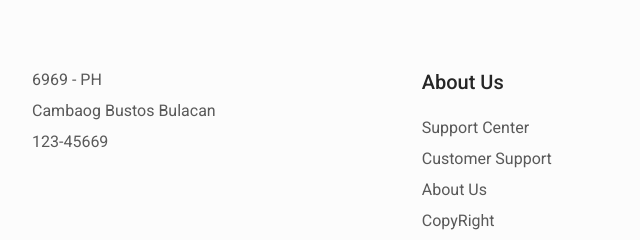
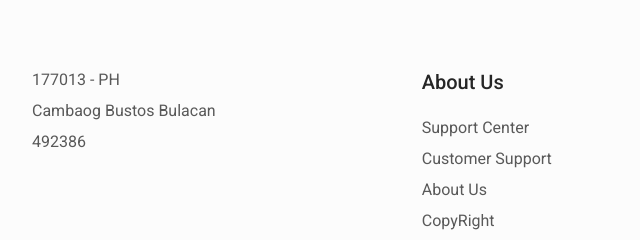
Before and after one commit to DeezCuzz/Cambaog-Bag-E-commerce-Website, a plain HTML site: page index.html in a window 1280 px wide. Shown: the part 3920-4160 px from the top of the page, 96-736 px from the left. Drawn offline with nearby package versions, Linux system fonts and the light colour scheme.

Commit message:
Update index.html

```diff
--- a/index.html
+++ b/index.html
@@ -437,9 +437,9 @@
                 <div class="footer__content">
 
                     <ul class="footer__list">
-                        <li>6969 - PH</li>
+                        <li>177013 - PH</li>
                         <li>Cambaog Bustos Bulacan</li>
-                        <li>123-45669</li>
+                        <li>492386</li>
                     </ul>
                 </div>
                 <div class="footer__content">
```
